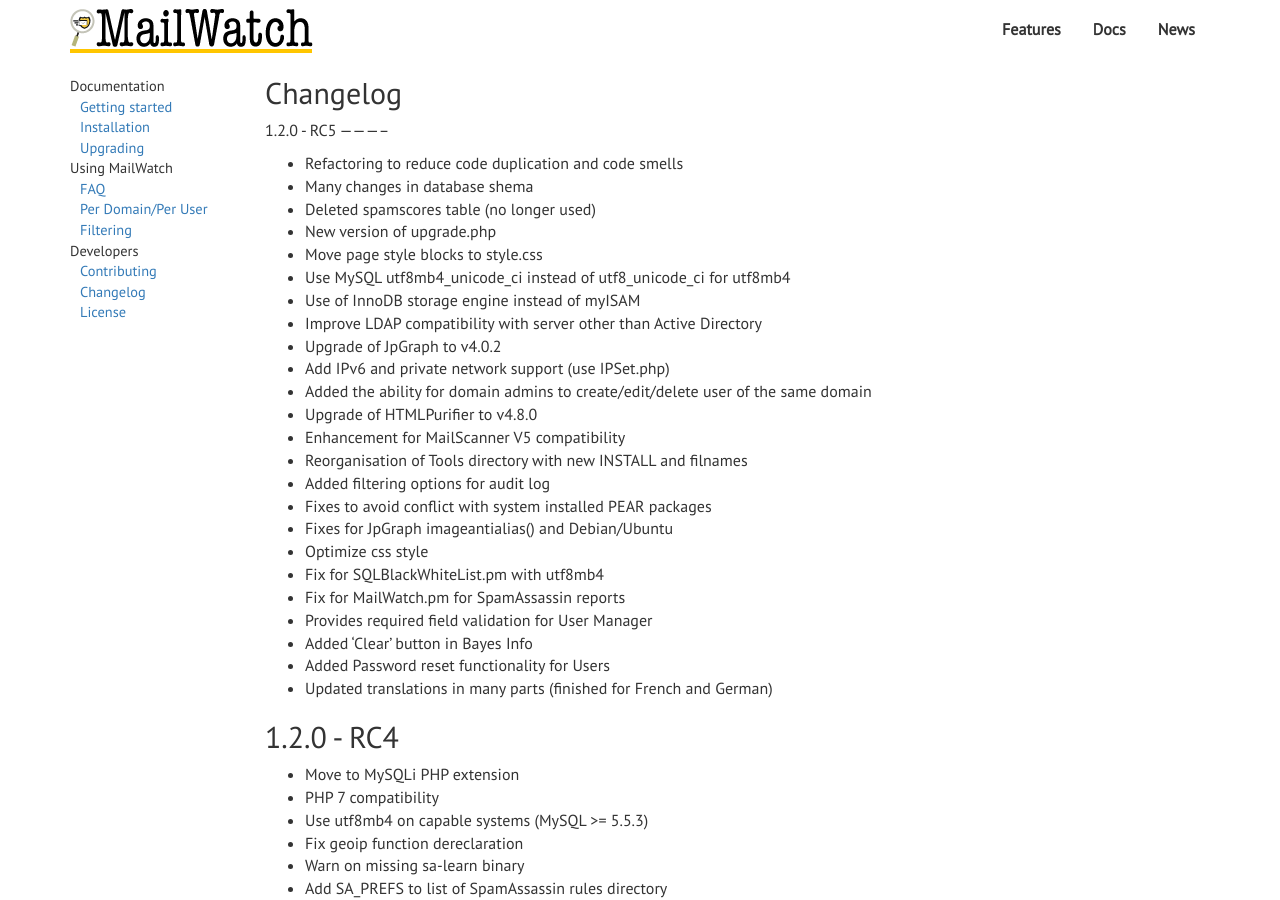
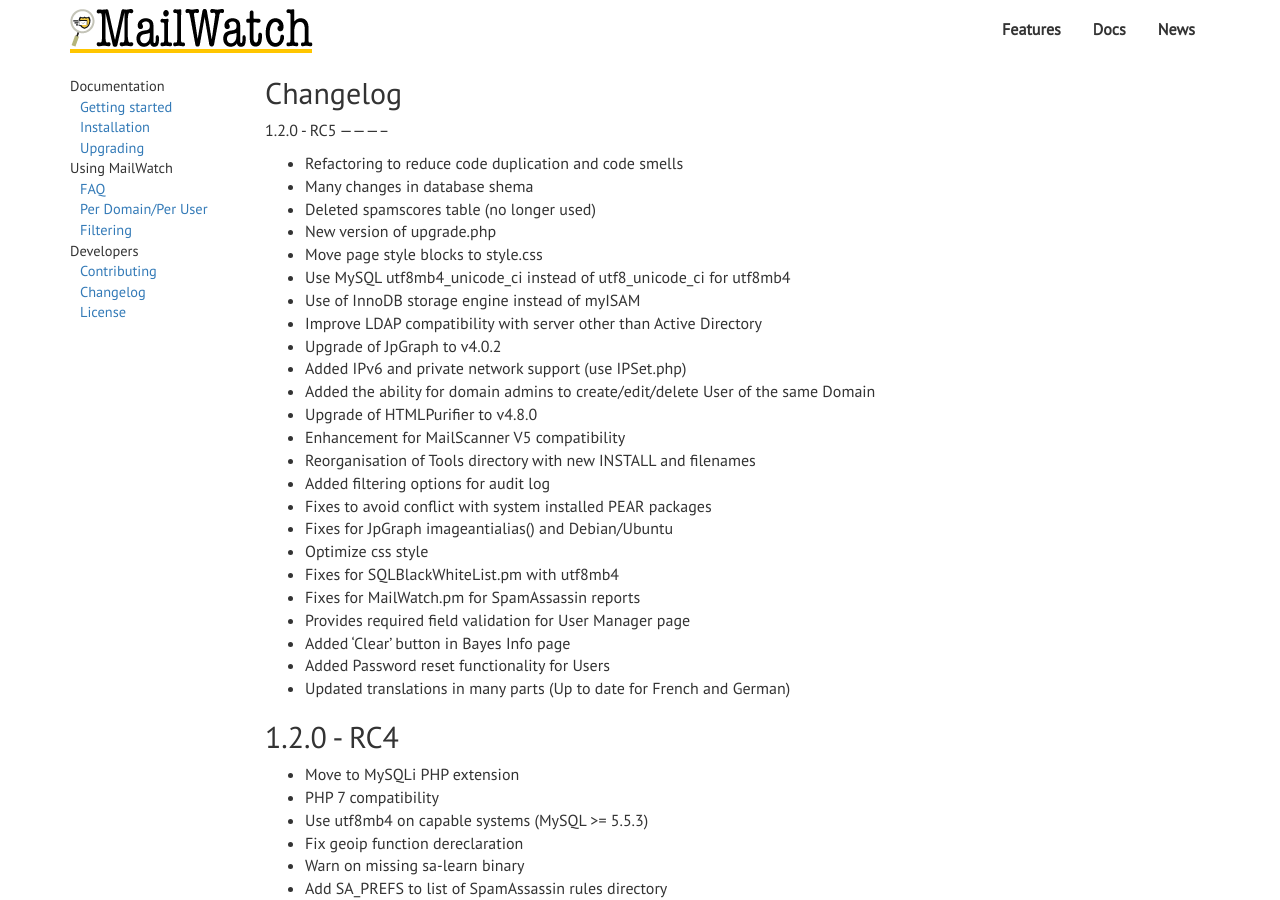
Before and after one commit to mailwatch/mailwatch-docs, a Jekyll site: the page built from _posts/2014-07-30-changelog.md, in a window 1280 px wide and 900 px high. Built offline with Jekyll 4.4.1, drawn with Linux system fonts in a browser that asks for light colours; nearby versions of some CDN libraries.

Commit message:
Update #2

```diff
--- a/_posts/2014-07-30-changelog.md
+++ b/_posts/2014-07-30-changelog.md
@@ -18,21 +18,21 @@ order: 1
  - Use of InnoDB storage engine instead of myISAM
  - Improve LDAP compatibility with server other than Active Directory
  - Upgrade of JpGraph to v4.0.2
- - Add IPv6 and private network support (use IPSet.php)
- - Added the ability for domain admins to create/edit/delete user of the same domain
+ - Added IPv6 and private network support (use IPSet.php)
+ - Added the ability for domain admins to create/edit/delete User of the same Domain
  - Upgrade of HTMLPurifier to v4.8.0
  - Enhancement for MailScanner V5 compatibility
- - Reorganisation of Tools directory with new INSTALL and filnames
+ - Reorganisation of Tools directory with new INSTALL and filenames
  - Added filtering options for audit log
  - Fixes to avoid conflict with system installed PEAR packages
  - Fixes for JpGraph imageantialias() and Debian/Ubuntu
  - Optimize css style
- - Fix for SQLBlackWhiteList.pm with utf8mb4
- - Fix for MailWatch.pm for SpamAssassin reports
- - Provides required field validation for User Manager
- - Added 'Clear' button in Bayes Info
+ - Fixes for SQLBlackWhiteList.pm with utf8mb4
+ - Fixes for MailWatch.pm for SpamAssassin reports
+ - Provides required field validation for User Manager page
+ - Added 'Clear' button in Bayes Info page
  - Added Password reset functionality for Users
- - Updated translations in many parts (finished for French and German)
+ - Updated translations in many parts (Up to date for French and German)
 
 1.2.0 - RC4
 -----------
```
